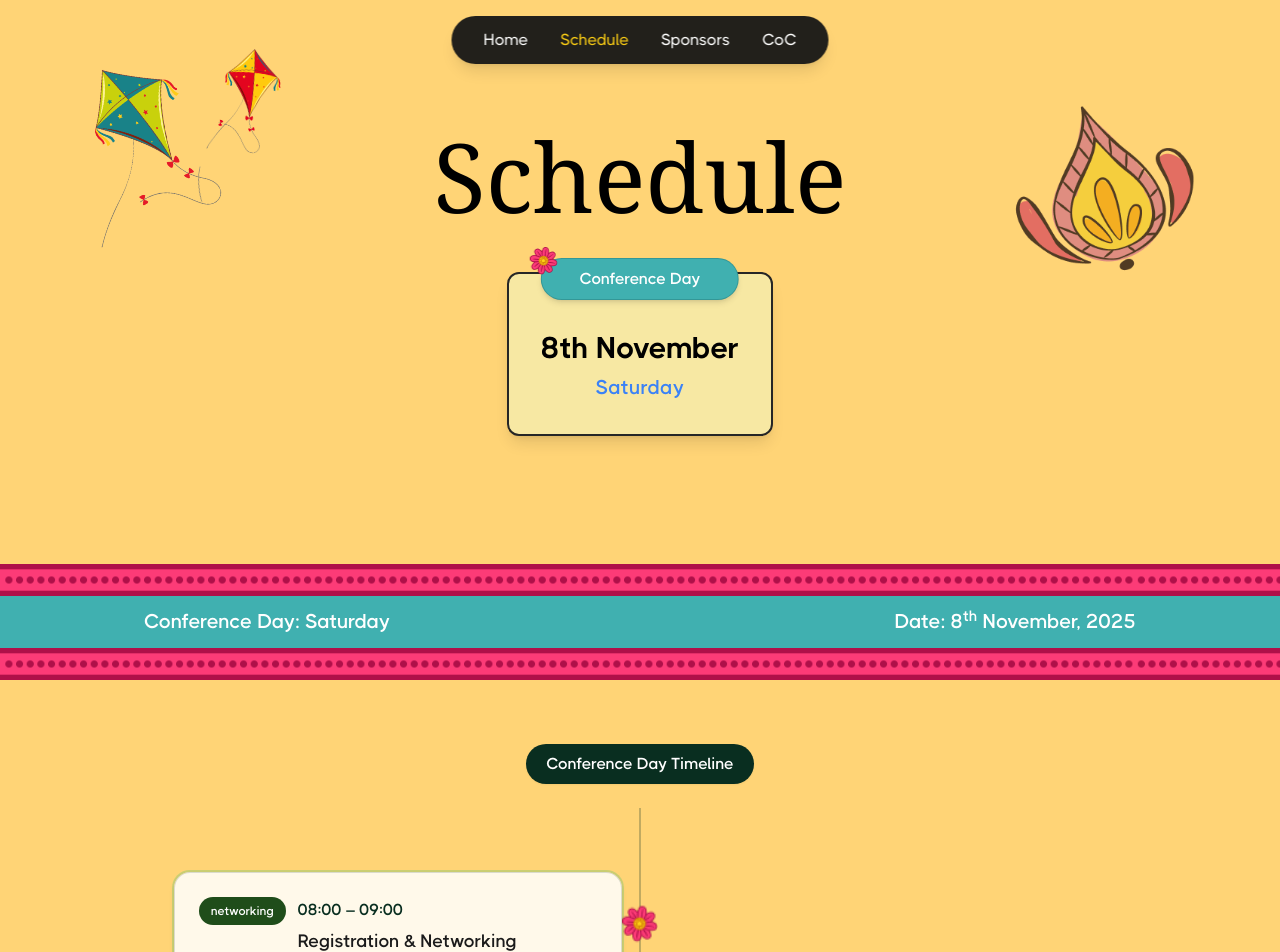
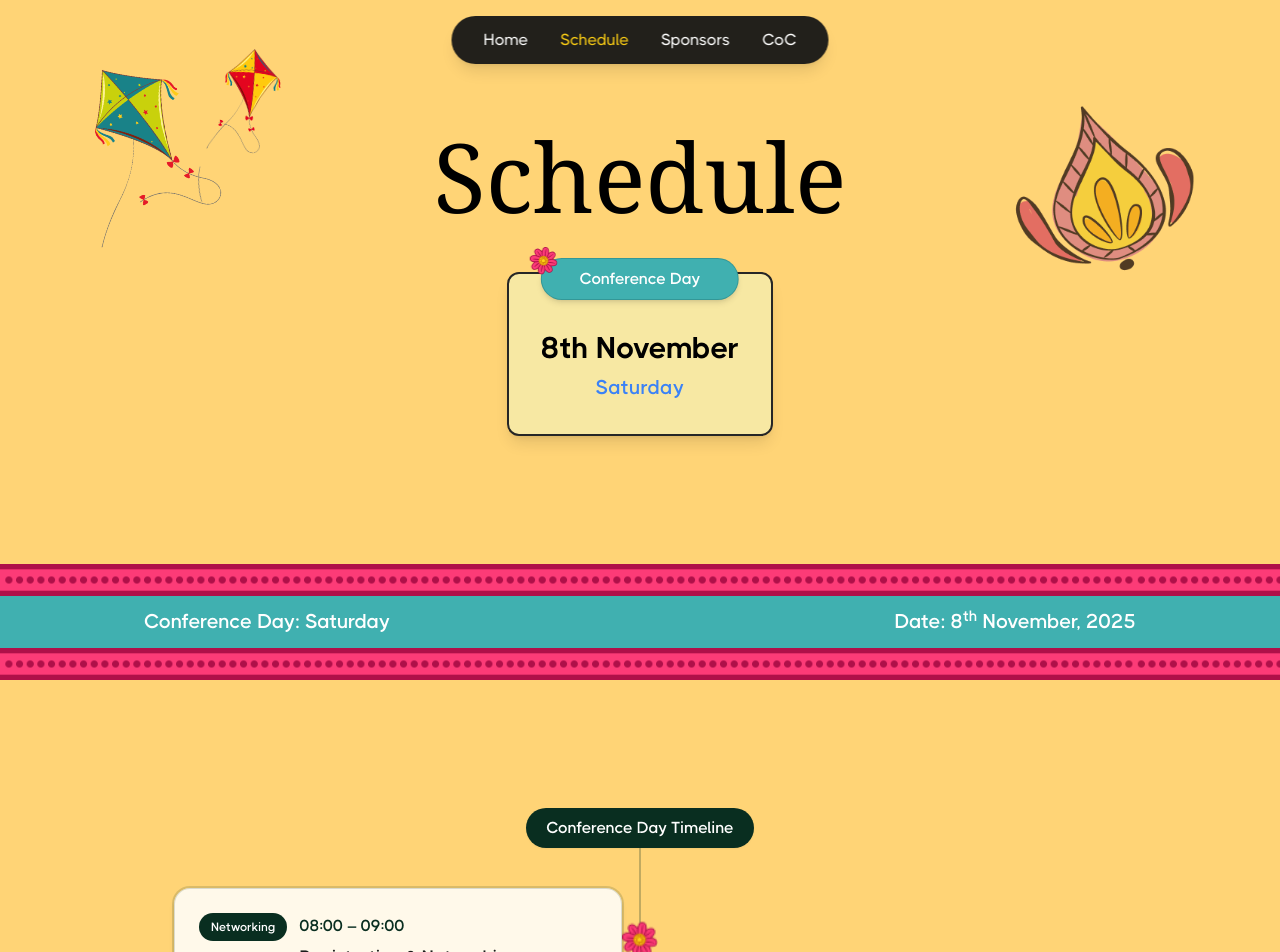
Before and after one commit to djangoindia/indjangoday2025, a Next.js app: page /schedule in a window 1280 px wide. Shown: the top 952 px of the page. Built offline with nearby package versions, Linux system fonts and the light colour scheme.

Commit message:
add footer and did some minor improvements over the timeline design,

```diff
--- a/src/app/components/Footers.tsx
+++ b/src/app/components/Footers.tsx
@@ -13,7 +13,7 @@ interface SocialLink {
   icon: React.ReactNode;
 }
 
-const ContactSection: React.FC = () => {
+const ContactSection: React.FC<{ primaryColor?: string }> = ({ primaryColor = '#ffffff' }) => {
   const socialLinks: SocialLink[] = [
     {
       href: "https://www.twitter.com/djangoindiaa",
@@ -56,7 +56,8 @@ const ContactSection: React.FC = () => {
   return (
     <section
       id="contact-section"
-      className="relative w-full min-h-screen bg-white overflow-hidden flex flex-col justify-end"
+      className="relative w-full min-h-screen overflow-hidden flex flex-col justify-end"
+      style={{ backgroundColor: primaryColor }}
     >
       {/* Bottom section - Responsive layout with elephant overflow */}
       <div
--- a/src/app/components/SchedulePage.tsx
+++ b/src/app/components/SchedulePage.tsx
@@ -2,11 +2,12 @@
 
 import React from 'react';
 import Image from 'next/image';
+import ContactSection from './Footers';
 
 const SchedulePage = () => {
     // Structured schedule JSON
     const scheduleData = [
-        { start: '08:00', end: '09:00', type: 'networking', title: 'Registration & Networking' },
+        { start: '08:00', end: '09:00', type: 'Networking', title: 'Registration & Networking' },
         { start: '09:10', end: '09:20', type: 'address', title: 'Opening Address' },
         { start: '09:30', end: '10:15', type: 'keynote', title: 'Opening Keynote', speaker: 'TBD' },
         { start: '10:20', end: '10:50', type: 'talk', title: 'Talk Title TBD', speaker: 'TBD' },
@@ -128,20 +129,20 @@ const SchedulePage = () => {
                     />
                 </div>
 
-                {/* Timeline header */}
-                <div className="w-full px-4 md:px-10 lg:px-24">
-                    <div className="mx-auto max-w-5xl mb-4 md:mb-6 text-center">
-                        <div className="inline-flex items-center gap-3 px-5 py-2 rounded-full bg-[#092E20] text-white text-sm md:text-base font-semibold shadow-sm">
-                            <span>Conference Day Timeline</span>
-                        </div>
-                    </div>
-                </div>
+                {/* Timeline header moved inside the timeline container below for connection */}
 
                 {/* Unique Vertical Timeline */}
                 <div className="w-full px-4 md:px-10 lg:px-24">
                     <div className="relative mx-auto max-w-5xl py-10 md:py-16">
-                        {/* central vertical line */}
-                        <div className="absolute left-1/2 top-0 bottom-0 -translate-x-1/2 w-[2px] bg-[#092E20]/25" />
+                        {/* Timeline header inside container so the line can connect to it */}
+                        <div className="mb-8 md:mb-10 text-center">
+                            <div className="inline-flex items-center gap-3 px-5 py-2 rounded-full bg-[#092E20] text-white text-sm md:text-base font-semibold shadow-sm">
+                                <span>Conference Day Timeline</span>
+                            </div>
+                        </div>
+
+                        {/* central vertical line spanning between header and footer note */}
+                        <div className="absolute left-1/2 -translate-x-1/2 w-[2px] bg-[#092E20]/25 top-16 md:top-20 bottom-24 md:bottom-28" />
 
                         <ul className="space-y-10 md:space-y-16">
                             {scheduleRows.map((row, idx) => {
@@ -224,9 +225,17 @@ const SchedulePage = () => {
                                 );
                             })}
                         </ul>
+
+                        {/* Timeline footer note */}
+                        <div className="mt-8 md:mt-12 text-center">
+                            <div className="inline-flex items-center gap-2 px-4 py-2 rounded-full bg-white/70 border border-[#092E20]/15 shadow-sm">
+                                <span className="text-[#092E20] font-medium">Hope you have a good time.</span>
+                            </div>
+                        </div>
                     </div>
                 </div>
             </div>
+            <ContactSection primaryColor="#ffd476" />
         </div>
     );
 };
```
